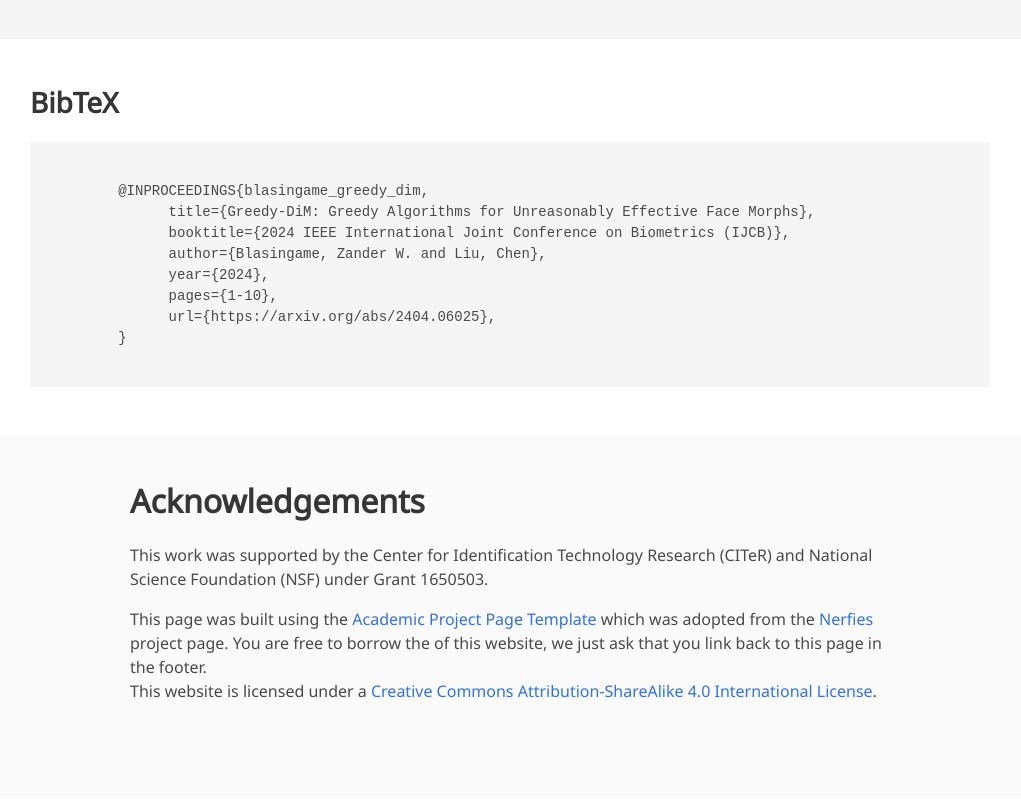
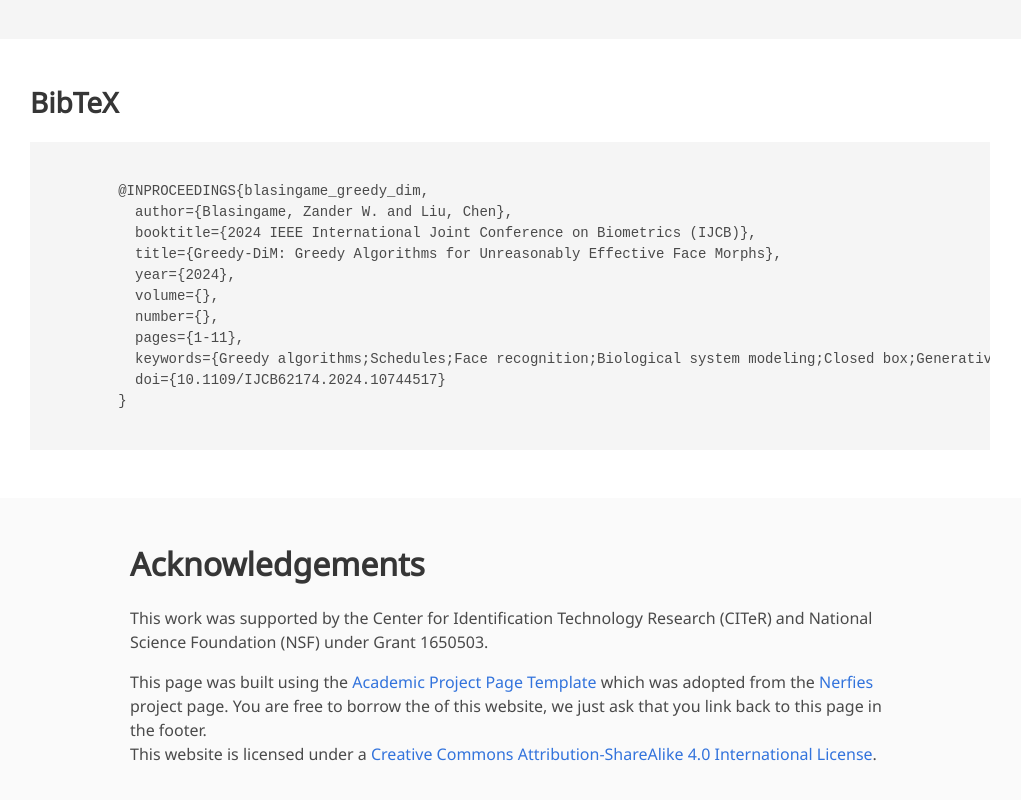
Before and after one commit to zblasingame/Greedy-DiM, a plain HTML site: page docs/index.html in a window 1280 px wide. Shown: the part 5130-5930 px from the top of the page, without its empty margins (130-1151 px from the left). Drawn offline with nearby package versions, Linux system fonts and the light colour scheme; some icons are missing; a web font is replaced by a local one.

Commit message:
Update index.html

```diff
--- a/docs/index.html
+++ b/docs/index.html
@@ -286,12 +286,15 @@
       <h2 class="title">BibTeX</h2>
       <pre><code>
         @INPROCEEDINGS{blasingame_greedy_dim,
-              title={Greedy-DiM: Greedy Algorithms for Unreasonably Effective Face Morphs},
-              booktitle={2024 IEEE International Joint Conference on Biometrics (IJCB)},
-              author={Blasingame, Zander W. and Liu, Chen},
-              year={2024},
-              pages={1-10},
-              url={https://arxiv.org/abs/2404.06025},
+          author={Blasingame, Zander W. and Liu, Chen},
+          booktitle={2024 IEEE International Joint Conference on Biometrics (IJCB)},
+          title={Greedy-DiM: Greedy Algorithms for Unreasonably Effective Face Morphs},
+          year={2024},
+          volume={},
+          number={},
+          pages={1-11},
+          keywords={Greedy algorithms;Schedules;Face recognition;Biological system modeling;Closed box;Generative adversarial networks;Diffusion models;Iterative methods;Optimization},
+          doi={10.1109/IJCB62174.2024.10744517}
         }
       </code></pre>
     </div>
```
